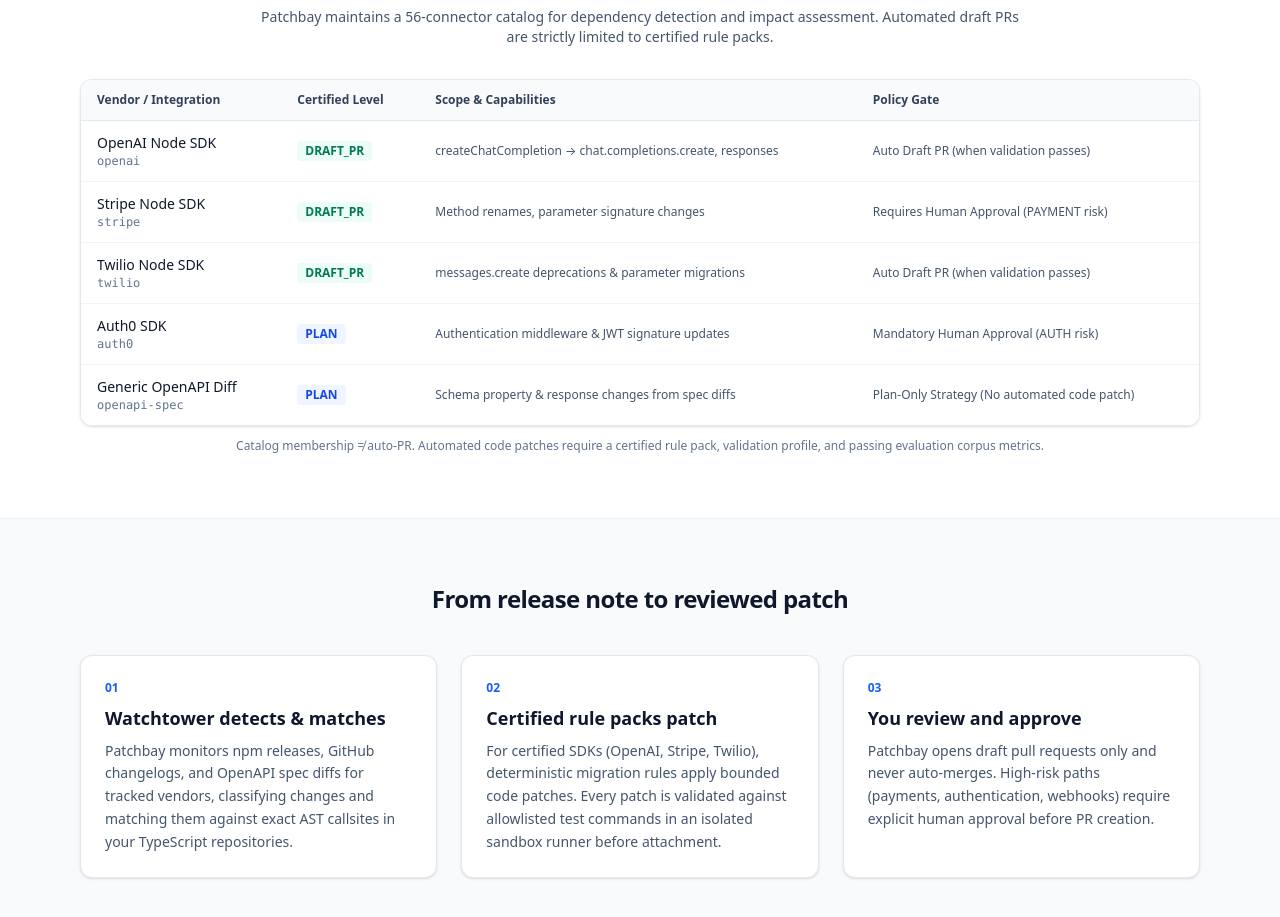
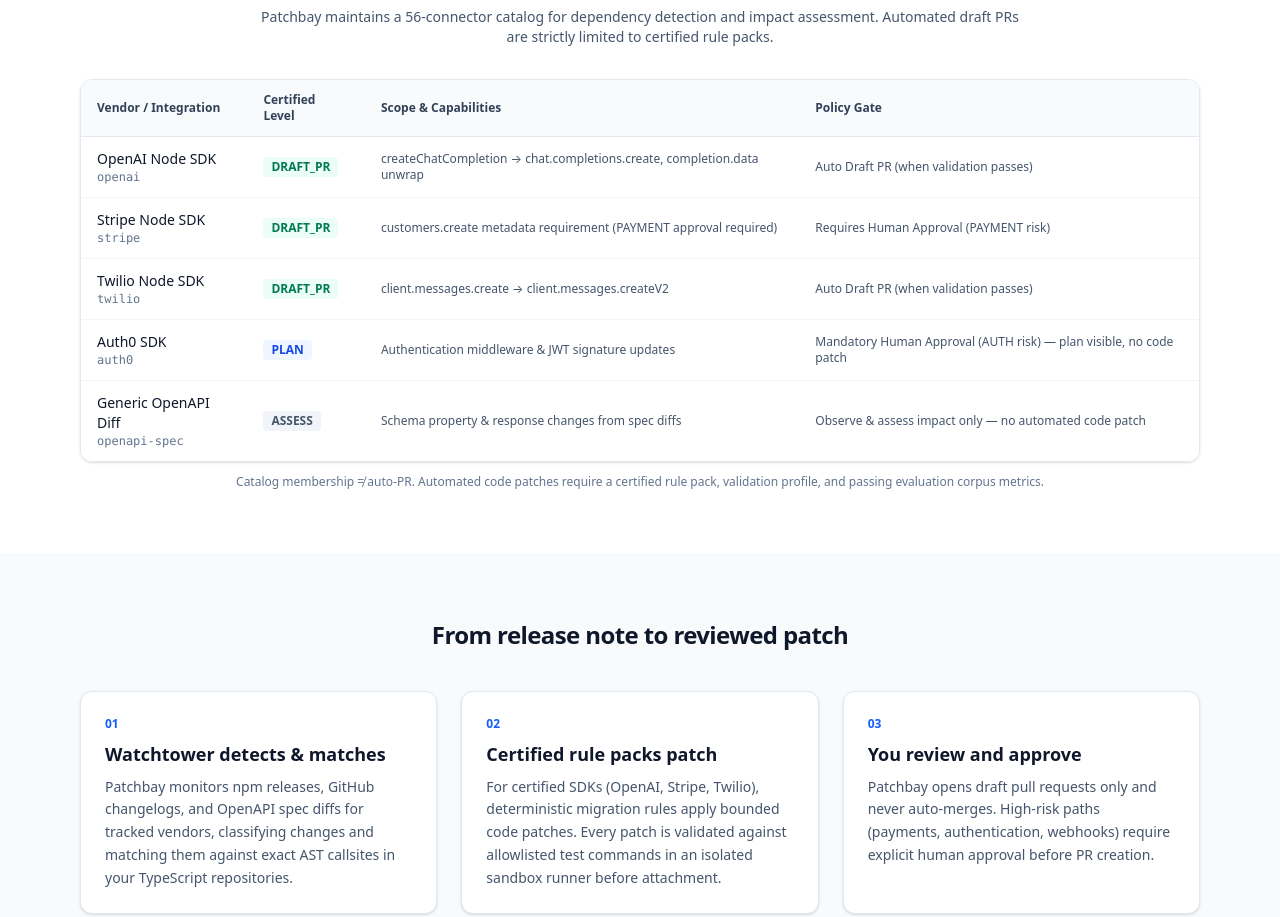
Before and after one commit to Rehan147ig/patchbay, a Next.js app in the folder apps/web/: page / in a window 1280 px wide. Shown: the part 1046-1963 px from the top of the page. Built offline with nearby package versions, Linux system fonts and the light colour scheme.

Commit message:
fix: 5 honesty bugs — Generic OpenAPI ASSESS on landing, Auth0 never unlocks DRAFT_PR, vendors test always asserts generic-openapi, argon2id in ingest doc, narrow Stripe/Twilio scope

```diff
--- a/apps/web/src/app/(dashboard)/demo/page.tsx
+++ b/apps/web/src/app/(dashboard)/demo/page.tsx
@@ -19,7 +19,7 @@
     id: "auth0-config",
     title: "Auth0 configuration change",
     description:
-      "Runs the Auth0 middleware change: impact detected on auth-gateway, policy engine evaluates REQUIRE_APPROVAL (AUTH risk tag), and draft PR creation is blocked until explicit admin approval.",
+      "Runs the Auth0 middleware change: impact detected on auth-gateway, policy engine evaluates REQUIRE_APPROVAL (AUTH risk tag). An admin can record plan approval — the approval is audited. Auth0 is not certified for DRAFT_PR; no draft PR is created even after approval.",
     available: true,
   },
   {
--- a/apps/web/src/app/(marketing)/page.tsx
+++ b/apps/web/src/app/(marketing)/page.tsx
@@ -12,7 +12,7 @@
     vendor: "OpenAI Node SDK",
     package: "openai",
     level: "DRAFT_PR",
-    scope: "createChatCompletion → chat.completions.create, responses",
+    scope: "createChatCompletion → chat.completions.create, completion.data unwrap",
     policyGate: "Auto Draft PR (when validation passes)",
     status: "Certified",
   },
@@ -20,7 +20,7 @@
     vendor: "Stripe Node SDK",
     package: "stripe",
     level: "DRAFT_PR",
-    scope: "Method renames, parameter signature changes",
+    scope: "customers.create metadata requirement (PAYMENT approval required)",
     policyGate: "Requires Human Approval (PAYMENT risk)",
     status: "Certified",
   },
@@ -28,7 +28,7 @@
     vendor: "Twilio Node SDK",
     package: "twilio",
     level: "DRAFT_PR",
-    scope: "messages.create deprecations & parameter migrations",
+    scope: "client.messages.create → client.messages.createV2",
     policyGate: "Auto Draft PR (when validation passes)",
     status: "Certified",
   },
@@ -37,16 +37,16 @@
     package: "auth0",
     level: "PLAN",
     scope: "Authentication middleware & JWT signature updates",
-    policyGate: "Mandatory Human Approval (AUTH risk)",
+    policyGate: "Mandatory Human Approval (AUTH risk) — plan visible, no code patch",
     status: "Certified Plan-Only",
   },
   {
     vendor: "Generic OpenAPI Diff",
     package: "openapi-spec",
-    level: "PLAN",
+    level: "ASSESS",
     scope: "Schema property & response changes from spec diffs",
-    policyGate: "Plan-Only Strategy (No automated code patch)",
-    status: "Observe & Plan",
+    policyGate: "Observe & assess impact only — no automated code patch",
+    status: "Observe & Assess",
   },
 ];
 
@@ -269,7 +269,9 @@
                         className={`inline-flex items-center rounded px-2 py-0.5 text-xs font-semibold ${
                           row.level === "DRAFT_PR"
                             ? "bg-emerald-50 text-emerald-700"
-                            : "bg-blue-50 text-blue-700"
+                            : row.level === "PLAN"
+                              ? "bg-blue-50 text-blue-700"
+                              : "bg-slate-100 text-slate-600"
                         }`}
                       >
                         {row.level}
```
Also changed, not shown: 3 other files (tests, documents, lock files or other folders).
